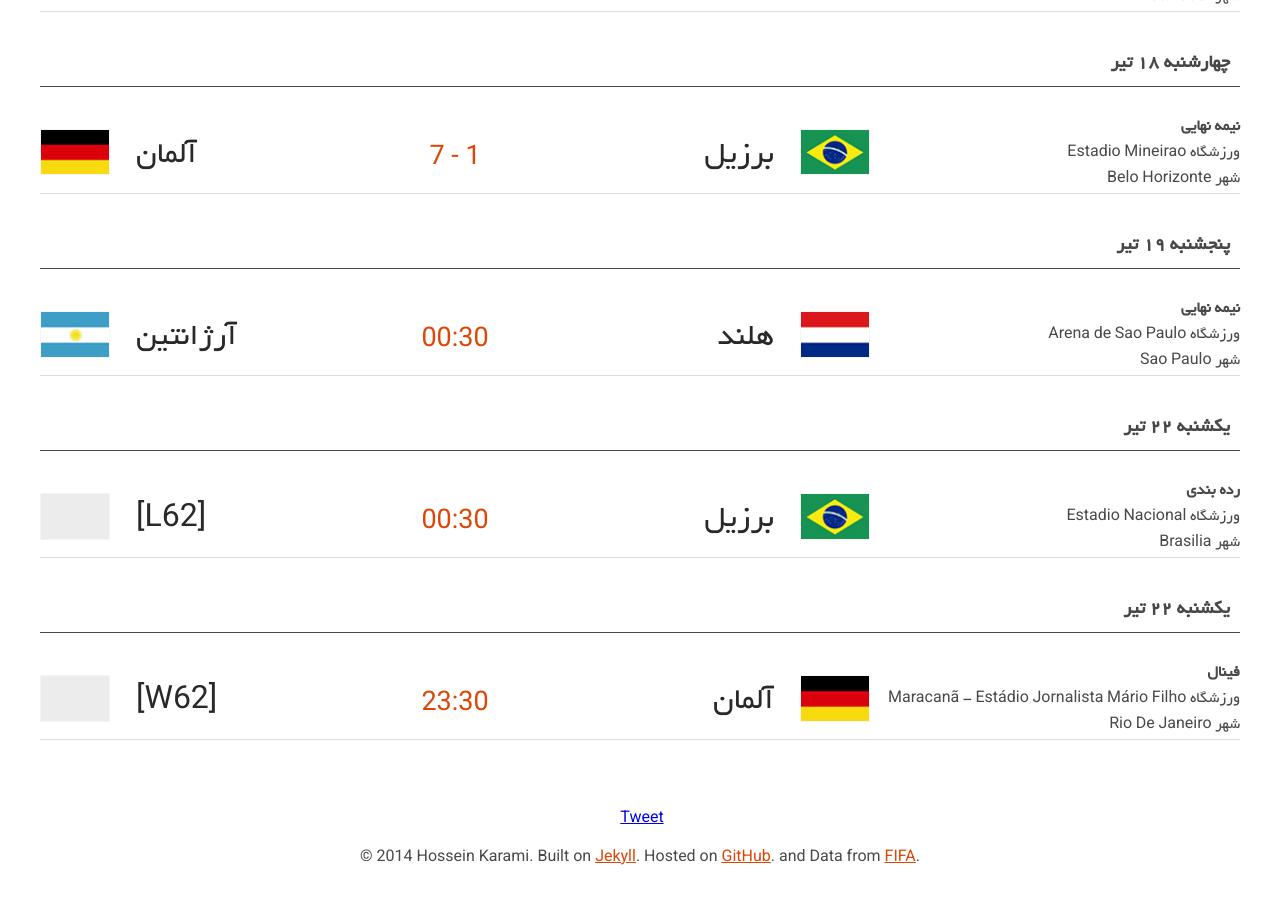
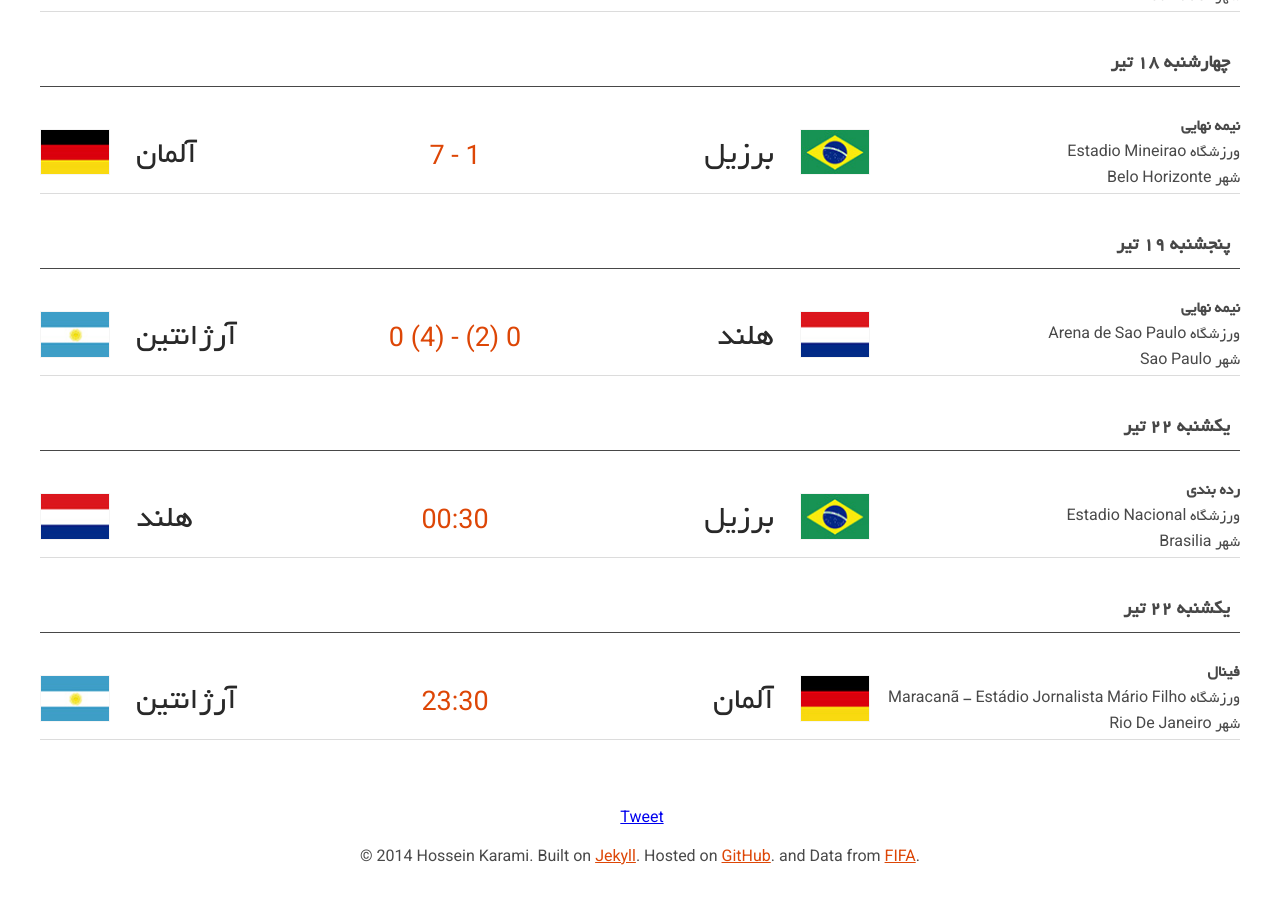
Before and after one commit to HosseinKarami/fifawc, a Jekyll site: the page built from index.html, in a window 1280 px wide and 900 px high, scrolled down 2072 px. Built offline with Jekyll 4.4.1, drawn with Linux system fonts in a browser that asks for light colours; comment, search, counter and statistics services are not loaded.

Commit message:
ARG Vs NED

```diff
--- a/_data/matches.yml
+++ b/_data/matches.yml
@@ -1063,12 +1063,12 @@
     team2: "آرژانتین"
     flag1: assets/img/flags/ned.png
     flag2: assets/img/flags/arg.png
-    pts1: "zero"
-    pts2: "0"
+    pts1: "0 (2)"
+    pts2: "(4) 0"
     goal1: ""
     goal2: ""
-    yellow1: "0"
-    yellow2: "0"
+    yellow1: "برونو مارتینز ایندی ('45), کلاوس يان هونتلار ('105)"
+    yellow2: "مارتين دميکليس ('49)"
     red1: "0"
     red2: "0"
     time: "00:30"
@@ -1080,9 +1080,9 @@
   groups:
   - group: رده بندی
     team1: "برزیل"
-    team2: "[L62]"
+    team2: "هلند"
     flag1: assets/img/flags/bra.png
-    flag2: assets/img/flags/blank.png
+    flag2: assets/img/flags/ned.png
     pts1: "zero"
     pts2: "0"
     goal1: ""
@@ -1100,9 +1100,9 @@
   groups:
   - group: فینال
     team1: "آلمان"
-    team2: "[W62]"
+    team2: "آرژانتین"
     flag1: assets/img/flags/ger.png
-    flag2: assets/img/flags/blank.png
+    flag2: assets/img/flags/arg.png
     pts1: "zero"
     pts2: "0"
     goal1: ""
```
